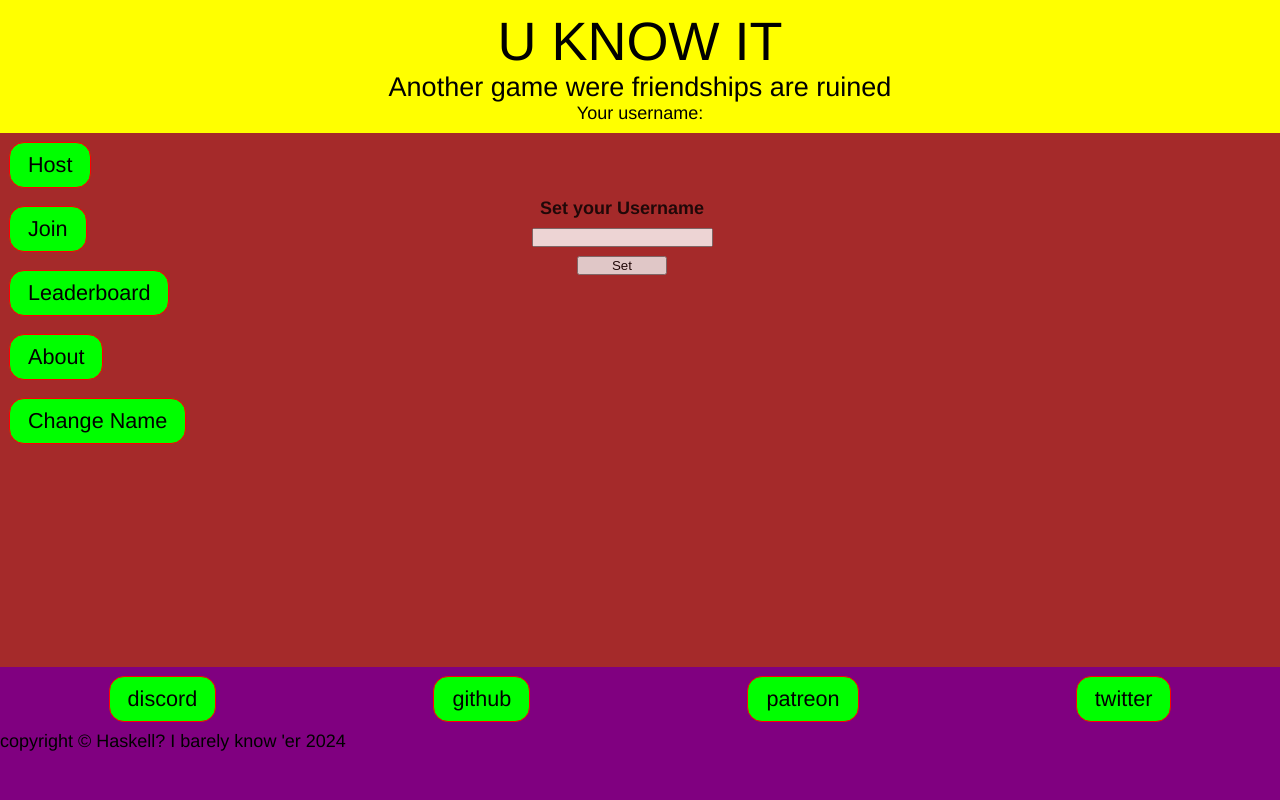
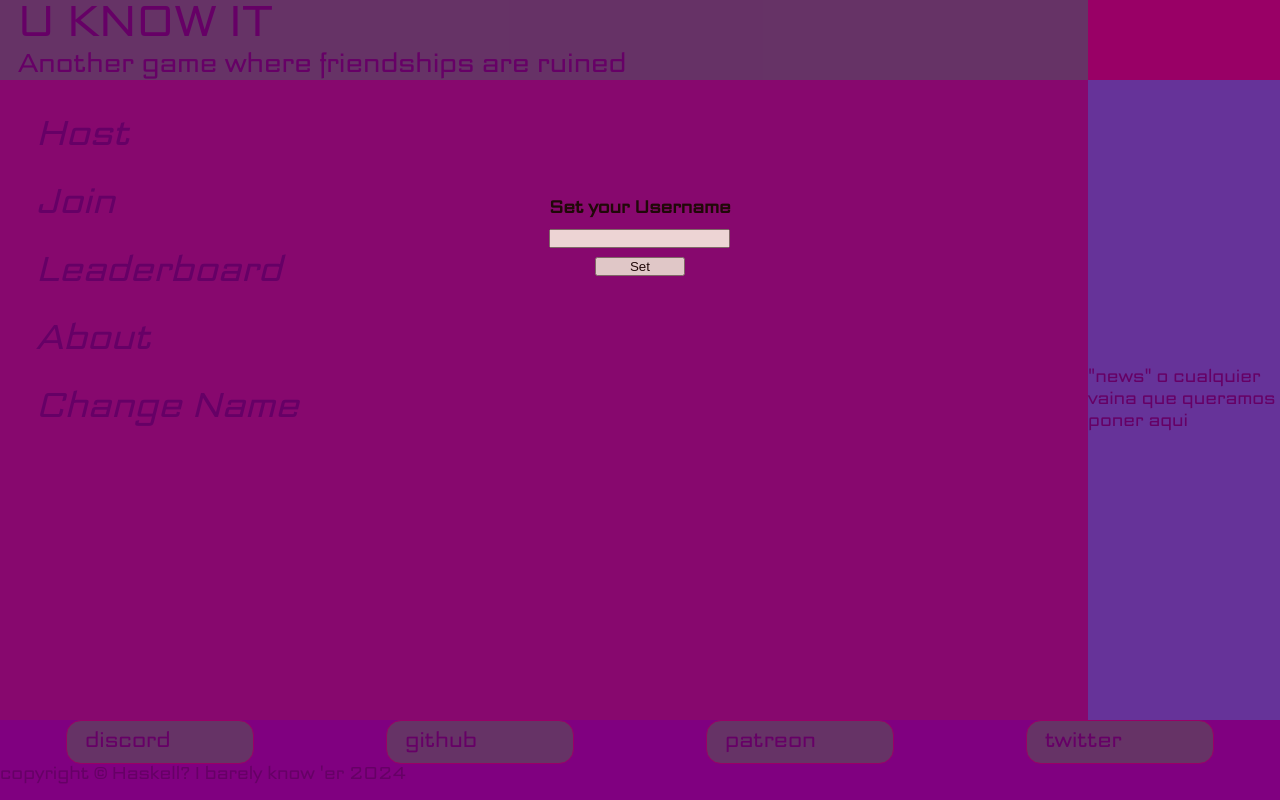
Before and after one commit to 8NeoN8/UKI-frontend, a Vue app: page / in a window 1280 px wide. Built offline with nearby package versions, Linux system fonts and the light colour scheme.

Commit message:
main menu changes

```diff
--- a/src/assets/styles/globalStyles.scss
+++ b/src/assets/styles/globalStyles.scss
@@ -1,17 +1,21 @@
 :root{
   font-size: 18px;
-  font-family: Helvetica;
+  font-family: "Bank Sans";
+}
+
+@font-face {
+  font-family: "Bank Sans";
+  src: url("../fonts/Bank_Sans_EF_CY_Regular.otf");
 }
 
 $primary-color: lime;
 $secundary-color: rgb(0, 169, 0);
 
-$percents: 100 75 50 25;
+$percents: 100 90 85 80 75 70 60 50 30 25 15 10 5;
 $test-backgrounds: red blue yellow brown black white purple cyan green lime none;
 $text-align: right center left justify;
 $half-font-sizes: 1 2 3;
 $justify-flex: right left center space-around space-between;
-
 
 *{
   margin: 0;
@@ -76,8 +80,24 @@ $justify-flex: right left center space-around space-between;
     margin: #{$i}rem;
   }
 
+  .mx-#{$i} {
+    margin: 0 #{$i}rem ;
+  }
+
+  .my-#{$i} {
+    margin: #{$i}rem 0;
+  }
+
   .p-#{$i} {
     padding: #{$i}rem;
+  }
+
+  .px-#{$i} {
+    padding: 0 #{$i}rem ;
+  }
+
+  .py-#{$i} {
+    padding: #{$i}rem 0;
   }
 
   .fs-#{$i}{
@@ -120,12 +140,13 @@ $justify-flex: right left center space-around space-between;
   border-radius: 15px;
   border: 1px solid red;
   background-color: $primary-color;
-  margin:0.5rem;
   display: inline-block;
+  min-width: 150px;
   width: fit-content;
+  max-width: 300px;
   &:hover{
     background-color: $secundary-color;
-    animation: grow 0.1s forwards;
+    animation: grow 0.1s forwards ease-in-out;
   }
 }
 
--- a/src/assets/styles/menuView.scss
+++ b/src/assets/styles/menuView.scss
@@ -9,8 +9,8 @@
   position: absolute;
   left: 0;
   top: 0;
-  height: calc(100vh - 2rem);
-  width: calc(100vw - 2rem);
+  height: 100vh;
+  width: 100vw;
   opacity: 0.8;
   display: flex;
   padding-top: 10rem;
@@ -50,12 +50,40 @@
   opacity: 0.6;
 }
 
-.menu-main{
+.menu-main-options{
 }
 
 .mm-link{
-  @extend .button-base;
-  //background-color: powderblue;
+  //@extend .button-base;
+  all: unset;
+  margin-bottom: 1.5rem;
+  font-family: "Bank Sans";
+  width: 50%;
+  font-size: 2rem;
+  font-style: italic;
+
+}
+
+.mm-link:hover{
+  color: orange;
+  animation: mm-link-slide 0.2s forwards ease-in-out;
+  &::before{
+
+  }
+}
+
+@keyframes mm-link-slide {
+  from{
+    transform: translateX(0);
+  }
+  to{
+    transform: translateX(80px);
+  }
+}
+
+@keyframes grow {
+  from{ transform: scale(1); }
+  to { transform: scale(1.1); }
 }
 
 //insane how sass functions work
--- a/src/views/MenuView.vue
+++ b/src/views/MenuView.vue
@@ -1,23 +1,36 @@
 <template>
   <main class="menu-container flex flex-column justify-between">
 
-    <header class="menu-header test-bg-yellow text-center h-25 flex flex-column justify-center">
-      <div class="fs-3">U KNOW IT</div>
-      <div class="fsh-2">Another game were friendships are ruined</div>
-      <div class="fs-1">Your username: {{username}}</div>
+    <header class="menu-header test-bg-yellow text-center h-10 text-left flex flex-between">
+
+      <div class="header-left test-bg-lime w-85 flex flex-column justify-center px-1">
+        <div class="game-name-display fsh-3">U KNOW IT</div>
+        <div class="game-subtitle-display fsh-2">Another game where friendships are ruined</div>
+      </div>
+
+      <div class="header-right test-bg-red w-15 center-content">
+        <div class="username-diplay fsh-2">{{username}}</div>
+      </div>
+
     </header>
 
-    <ul class="menu-main flex flex-column test-bg-brown h-100">
+    <div class="menu-main flex justify-between h-80">
+      <ul class="menu-main-options flex flex-column test-bg-brown w-85 justify-start p-2">
 
-      <button @click="sendTo('/about')" class="mm-link">Host</button>
-      <button @click="sendTo('/about')" class="mm-link">Join</button>
-      <button @click="sendTo('/about')" class="mm-link">Leaderboard</button>
-      <button @click="sendTo('/about')" class="mm-link">About</button>
-      <button class="mm-link" @click="nameSet = false; tempUsername = ''; username = ''">Change Name</button>
+        <button @click="sendTo('/about')" class="mm-link fsh-2 text-left"> <span>Host</span></button>
+        <button @click="sendTo('/about')" class="mm-link fsh-2 text-left">Join</button>
+        <button @click="sendTo('/about')" class="mm-link fsh-2 text-left">Leaderboard</button>
+        <button @click="sendTo('/about')" class="mm-link fsh-2 text-left">About</button>
+        <button class="mm-link fsh-2 text-left" @click="nameSet = false; tempUsername = ''; username = ''">Change Name</button>
 
-    </ul>
+      </ul>
 
-    <footer class="menu-footer test-bg-purple h-25 overflow-h w-100">
+      <aside class="menu-main-news center-content w-15 test-bg-cyan">
+        "news" o cualquier vaina que queramos poner aqui
+      </aside>
+    </div>
+
+    <footer class="menu-footer test-bg-purple h-10 overflow-h w-100">
       <div class="social-links flex justify-around align-center overflow-h">
         <div class="button-base">discord</div>
         <div class="button-base">github</div>
@@ -25,11 +38,11 @@
         <div class="button-base">twitter</div>
       </div>
       <div class="copyright-section">
-        copyright &copy Haskell? I barely know 'er 2024
+        copyright &copy; Haskell? I barely know 'er 2024
       </div>
     </footer>
 
-    <div class="username-popup" v-if="!nameSet">
+    <div class="username-popup test-bg-purple" v-if="!nameSet">
       <div class="username-container">
         <label for="username-input" class="username-input-label">Set your Username</label>
         <input type="text" class="username-input" name="username-input" v-model="tempUsername">
@@ -60,6 +73,12 @@ export default defineComponent({
       store: useUserStore(),
     }
   },
+  created() {
+    if(this.store.user != ''){
+      this.username = this.store.user
+      this.nameSet = true
+    }
+  },
   mounted() {
   },
   components:{
@@ -69,7 +88,6 @@ export default defineComponent({
       this.$router.push(route)
     },
     checkUsername(name: string){
-      console.log(name.length);
       name.length <= 16 ? this.nameSet = true : console.log('no go');
       this.store.user = name
       this.username = this.store.user
```
Also changed, not shown: src/assets/fonts/Bank_Sans_EF_CY_Regular.otf (added).
